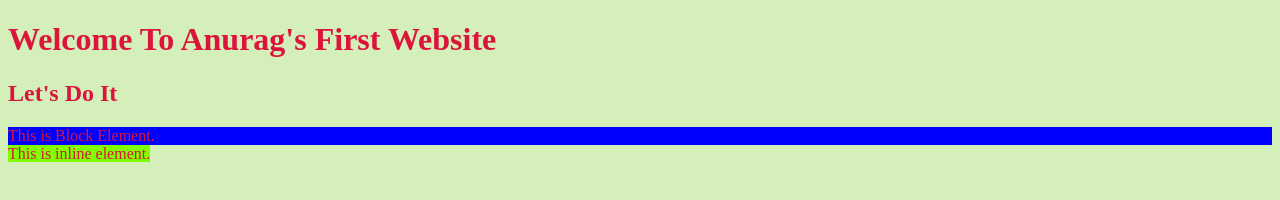
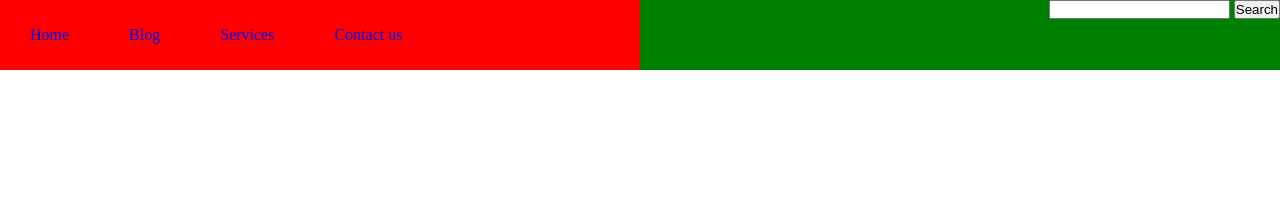
Before and after one commit to Abhi0944/Sample-project-1, a plain HTML site: page index.html in a window 1280 px wide. Drawn offline with Linux system fonts and the light colour scheme.

Commit message:
New website Practice

```diff
--- /dev/null
+++ b/CSS/style.css
@@ -0,0 +1,31 @@
+/* To create a resposive website- First reset the margin and padding by doing first thing down */
+* {
+  margin: 0;
+  padding: 0;
+}
+.navbar {
+  display: flex;
+}
+.nav-list {
+  background-color: red;
+  width: 50%;
+  display: flex;
+  align-items: center;
+}
+
+.nav-list li {
+  list-style: none;
+  padding: 26px 30px;
+
+}
+
+
+.nav-list li a {
+    text-decoration: none;
+}
+
+.navright {
+  background-color: green;
+  width: 50%;
+  text-align: right;
+}
--- a/index.html
+++ b/index.html
@@ -1,18 +1,24 @@
 <!DOCTYPE html>
 <html lang="en">
-<head>
-    <meta charset="UTF-8">
-    <meta name="viewport" content="width=device-width, initial-scale=1.0">
-    <title>Buliding First Website</title>
-    <link rel="stylesheet" href="style.css">
-</head>
-<body>
-    <h1>Welcome To Anurag's First Website</h1>
-    <h2>Let's Do It</h2>
-    <script src="script.js"></script>
-    <div>
-        This is Block Element.
-    </div>
-    <span>This is inline element.</span>
-</body>
+  <head>
+    <meta charset="UTF-8" />
+    <meta name="viewport" content="width=device-width, initial-scale=1.0" />
+    <link rel="stylesheet" href="CSS/style.css" />
+    <title>Building First Website</title>
+  </head>
+  <body>
+    <nav class="navbar">
+      <ul class="nav-list">
+        <li><a href="#home">Home</a></li>
+        <li><a href="#blog">Blog</a></li>
+        <li><a href="#services">Services</a></li>
+        <li><a href="#contact">Contact us</a></li>
+      </ul>
+
+      <div class="navright">
+        <input type="text" name="search" id="search" />
+        <button class="btn btn-sml">Search</button>
+      </div>
+    </nav>
+  </body>
 </html>
--- a/script.js
+++ /dev/null
@@ -1 +0,0 @@
-alert("Welcome To This Web Site")
--- a/style.css
+++ /dev/null
@@ -1,10 +0,0 @@
-body{
-    background-color: rgb(212, 239, 185);
-    color:crimson
-}
-div{
-    background-color: blue;
-}
-span{
-    background-color: chartreuse;
-}
```
